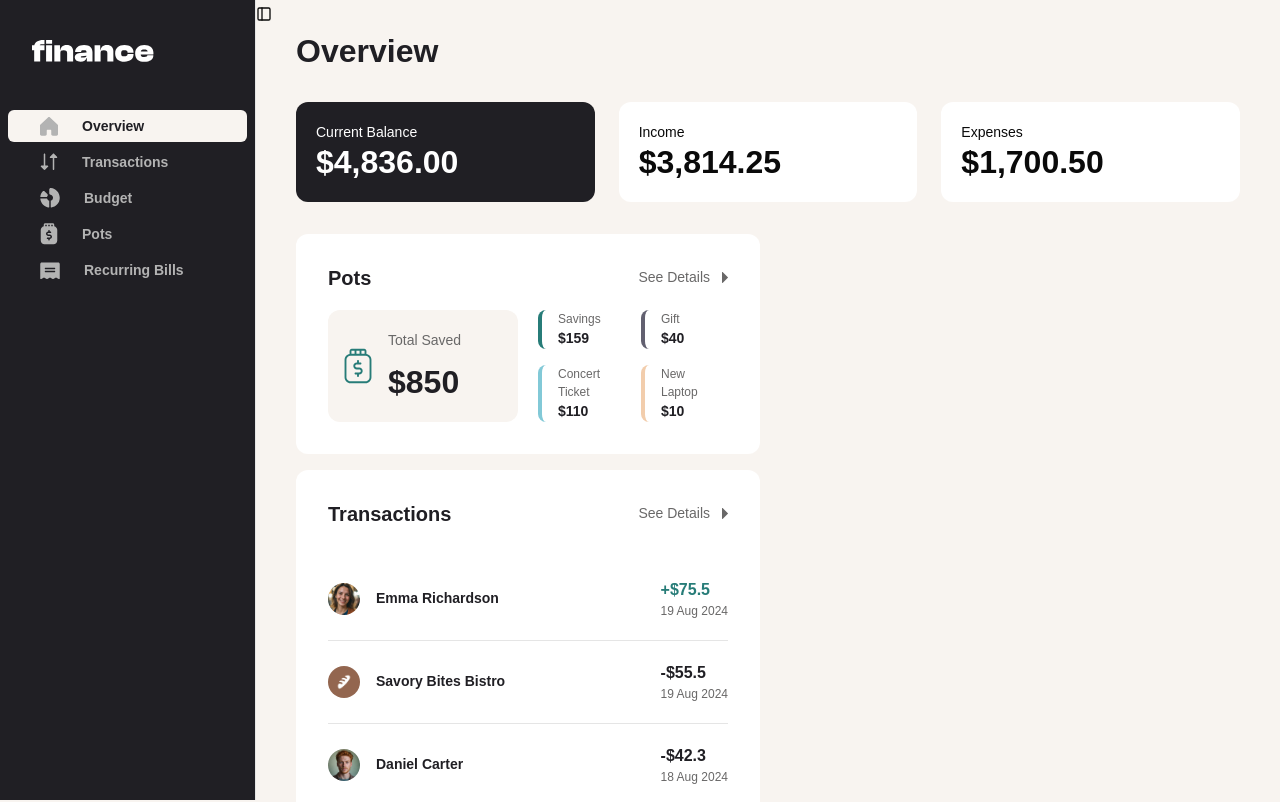
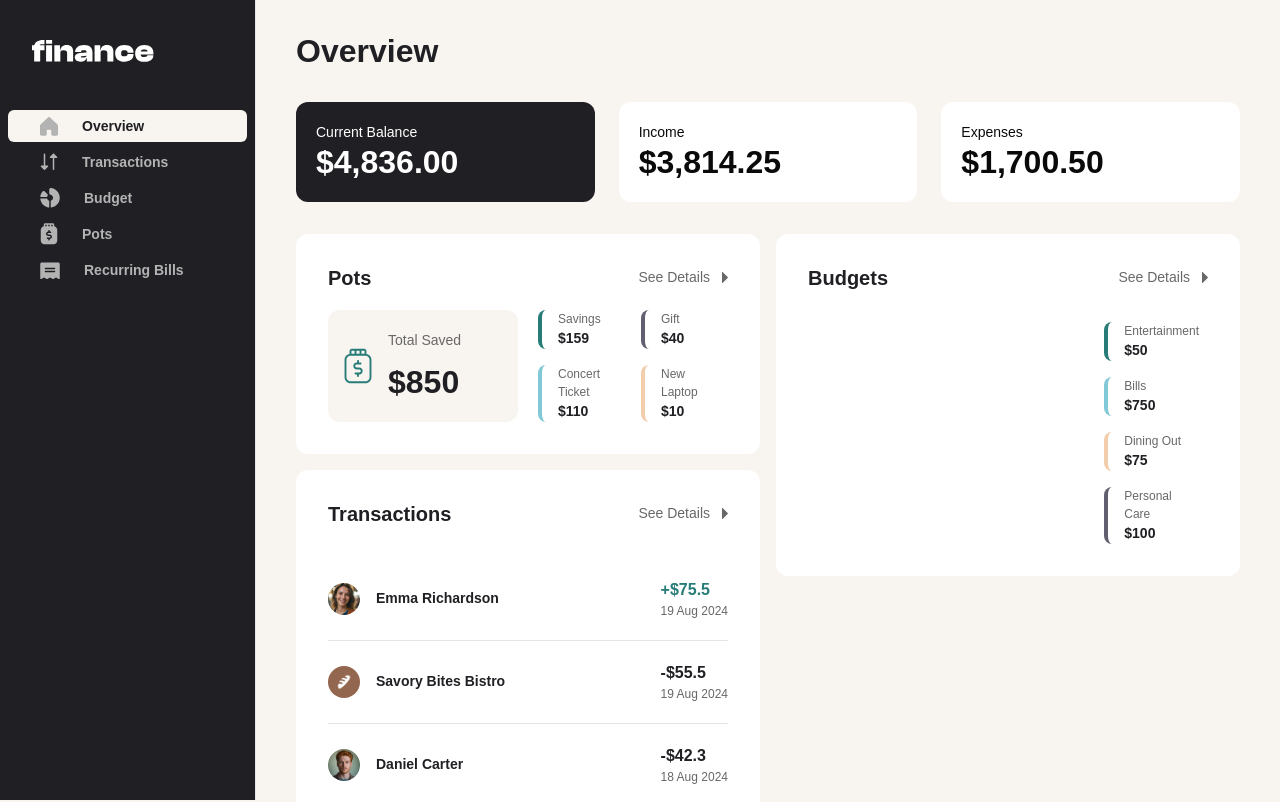
Before and after one commit to Briuwu/personal-finance-app, a Next.js app: page / in a window 1280 px wide. Shown: the top 802 px of the page. Built offline with nearby package versions, Linux system fonts and the light colour scheme.

Commit message:
Add budgets overview component and pie chart, update layout to include budgets section

```diff
--- /dev/null
+++ b/app/(root)/components/budgets-overview.tsx
@@ -0,0 +1,43 @@
+import Image from "next/image";
+import Link from "next/link";
+import data from "@/lib/data.json";
+
+import caretRight from "@/public/icon-caret-right.svg";
+import { BudgetsPieChart } from "@/components/budget-piechart";
+import { cn } from "@/lib/utils";
+
+export const BudgetsOverview = () => {
+  const budgets = data.budgets;
+  return (
+    <section className="space-y-8 rounded-xl bg-white p-8">
+      <div className="flex items-center justify-between">
+        <h4 className="text-preset-2 text-grey-900">Budgets</h4>
+        <Link
+          href="/pots"
+          className="text-preset-4 flex items-center gap-3 text-grey-500"
+        >
+          See Details <Image src={caretRight} alt="" />
+        </Link>
+      </div>
+      <div className="grid grid-cols-1 md:grid-cols-[1fr,.35fr]">
+        <BudgetsPieChart />
+        <div className="grid grid-cols-2 gap-4 md:grid-cols-1">
+          {budgets.map((budget, idx) => (
+            <div
+              key={idx}
+              style={{
+                borderColor: budget.theme,
+              }}
+              className={cn("rounded-lg border-l-4 px-4")}
+            >
+              <p className="text-preset-5 text-grey-500">{budget.category}</p>
+              <p className="text-preset-4 font-bold text-grey-900">
+                ${budget.maximum}
+              </p>
+            </div>
+          ))}
+        </div>
+      </div>
+    </section>
+  );
+};
--- a/app/(root)/layout.tsx
+++ b/app/(root)/layout.tsx
@@ -1,4 +1,4 @@
-import { SidebarProvider, SidebarTrigger } from "@/components/ui/sidebar";
+import { SidebarProvider } from "@/components/ui/sidebar";
 import { AppSidebar } from "../../components/app-sidebar";
 
 export default function RootLayout({
@@ -8,7 +8,6 @@ export default function RootLayout({
     <SidebarProvider>
       <AppSidebar />
       <main className="w-full">
-        <SidebarTrigger className="absolute hidden lg:block" />
         <div className="w-full px-4 py-6 md:p-[40px] lg:px-10 lg:py-8">
           {children}
         </div>
--- a/app/(root)/page.tsx
+++ b/app/(root)/page.tsx
@@ -1,4 +1,5 @@
 import { Balances } from "./components/balances";
+import { BudgetsOverview } from "./components/budgets-overview";
 import { PotsOverview } from "./components/pots-overview";
 import { TransactionsOverview } from "./components/transactions-overview";
 
@@ -12,6 +13,9 @@ export default function Home() {
           <PotsOverview />
           <TransactionsOverview />
         </div>
+        <div className="space-y-4">
+          <BudgetsOverview />
+        </div>
       </div>
     </div>
   );
--- a/components/app-sidebar.tsx
+++ b/components/app-sidebar.tsx
@@ -77,7 +77,7 @@ export function AppSidebar() {
                       <Link
                         href={item.href}
                         className={cn(
-                          "text-preset-3 text-grey-300 font-bold",
+                          "text-preset-3 font-bold text-grey-300",
                           active && "text-grey-900",
                         )}
                       >
--- /dev/null
+++ b/components/budget-piechart.tsx
@@ -0,0 +1,96 @@
+"use client";
+import data from "@/lib/data.json";
+import * as React from "react";
+import { Label, Pie, PieChart } from "recharts";
+
+import {
+  ChartConfig,
+  ChartContainer,
+  ChartTooltip,
+  ChartTooltipContent,
+} from "@/components/ui/chart";
+
+const chartData = data.budgets.map((budget) => ({
+  category: budget.category,
+  maximum: budget.maximum,
+  fill: budget.theme,
+}));
+
+const chartConfig = {
+  budgets: {
+    label: "Budgets",
+  },
+  entertainment: {
+    label: "Entertainment",
+    color: "hsl(var(--green))",
+  },
+  bills: {
+    label: "Bills",
+    color: "var(--cyan)",
+  },
+  diningOut: {
+    label: "Dining Out",
+    color: "var(--yellow)",
+  },
+  personalCare: {
+    label: "Personal Care",
+    color: "var(--navy)",
+  },
+} satisfies ChartConfig;
+
+export function BudgetsPieChart() {
+  const totalAmount = React.useMemo(() => {
+    return chartData.reduce((acc, curr) => acc + curr.maximum, 0);
+  }, []);
+
+  return (
+    <ChartContainer
+      config={chartConfig}
+      className="aspect-square max-h-[250px] place-self-center"
+    >
+      <PieChart>
+        <ChartTooltip
+          cursor={false}
+          content={<ChartTooltipContent hideLabel />}
+        />
+        <Pie
+          data={chartData}
+          dataKey="maximum"
+          nameKey="category"
+          innerRadius={60}
+          strokeWidth={5}
+        >
+          <Label
+            content={({ viewBox }) => {
+              if (viewBox && "cx" in viewBox && "cy" in viewBox) {
+                return (
+                  <text
+                    x={viewBox.cx}
+                    y={viewBox.cy}
+                    textAnchor="middle"
+                    dominantBaseline="middle"
+                  >
+                    <tspan
+                      x={viewBox.cx}
+                      y={viewBox.cy}
+                      className="text-preset-1 fill-foreground font-bold text-grey-900"
+                    >
+                      ${totalAmount.toLocaleString()}
+                    </tspan>
+                    <tspan
+                      x={viewBox.cx}
+                      y={(viewBox.cy || 0) + 24}
+                      className="fill-muted-foreground"
+                    >
+                      of ${totalAmount.toLocaleString()} limit
+                    </tspan>
+                  </text>
+                );
+              }
+            }}
+          />
+        </Pie>
+      </PieChart>
+    </ChartContainer>
+  );
+}
```
